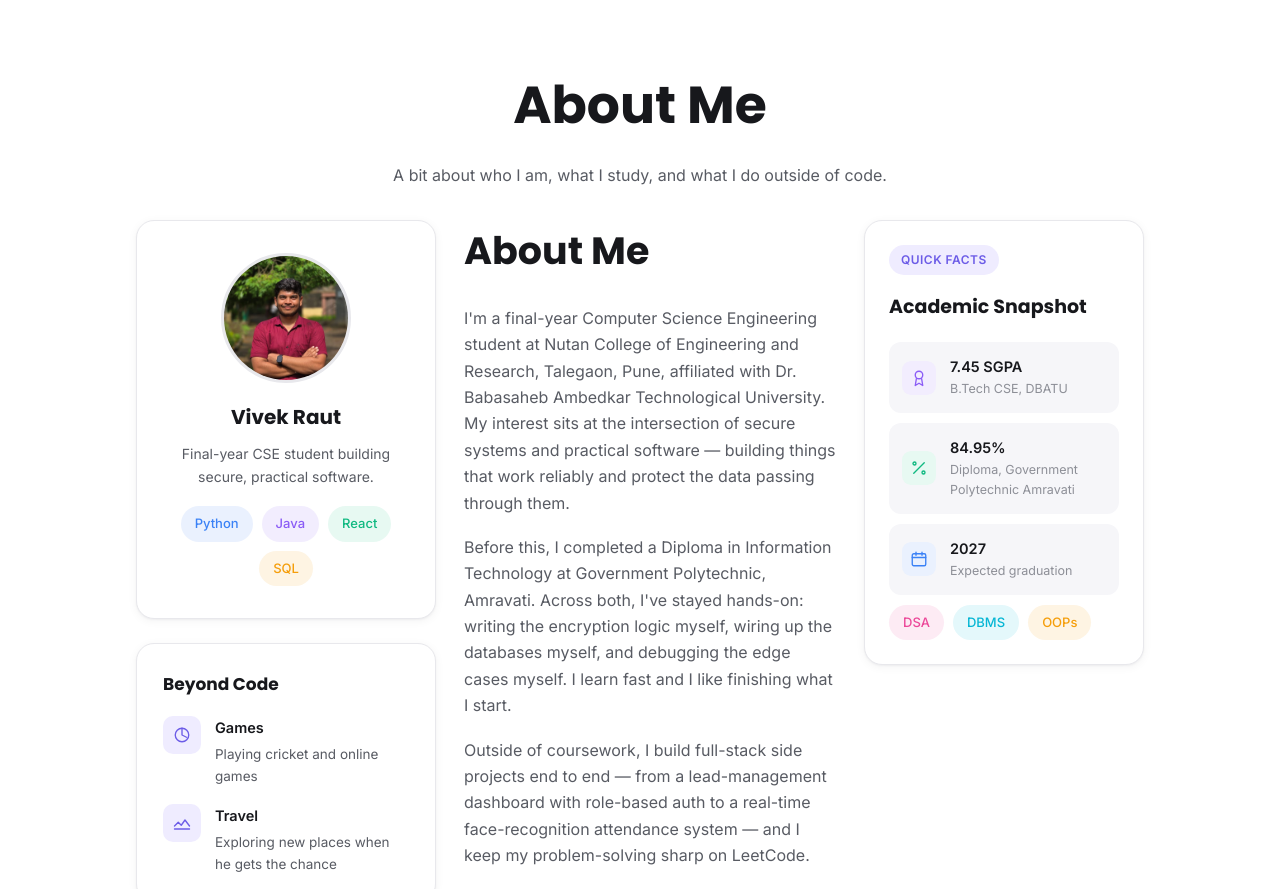
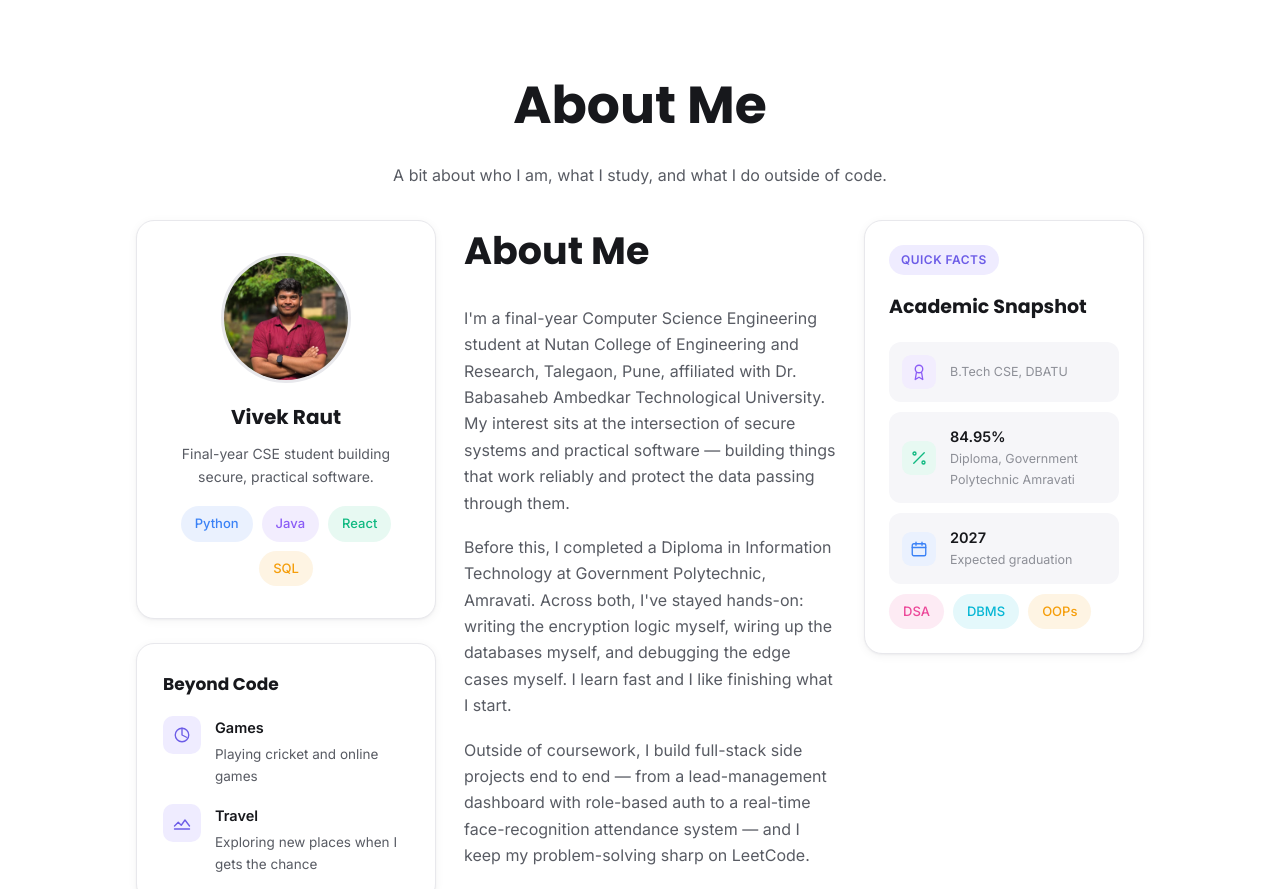
Before and after one commit to vraut130512-maker/portfolio, a plain HTML site: page about.html in a window 1280 px wide. Shown: the part 79-968 px from the top of the page. Drawn offline with Linux system fonts and the light colour scheme.

Commit message:
Update about page

```diff
--- a/about.html
+++ b/about.html
@@ -73,7 +73,7 @@
           </span>
           <div>
             <h4>Travel</h4>
-            <p>Exploring new places when he gets the chance</p>
+            <p>Exploring new places when I gets the chance</p>
           </div>
         </div>
       </div>
@@ -114,7 +114,6 @@
             <svg class="icon" viewBox="0 0 24 24" width="17" height="17"><circle cx="12" cy="8" r="5"/><path d="M8.5 13L7 22l5-3 5 3-1.5-9"/></svg>
           </span>
           <div>
-            <div class="fact-row__value">7.45 SGPA</div>
             <div class="fact-row__label">B.Tech CSE, DBATU</div>
           </div>
         </div>
```
